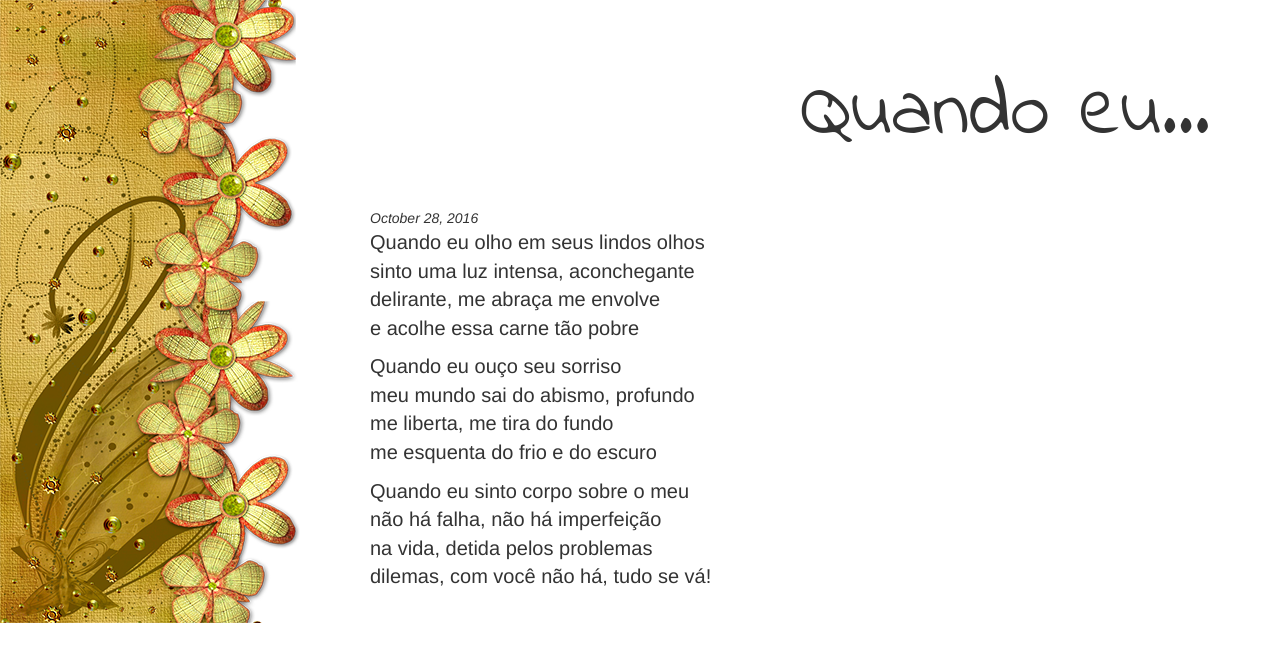
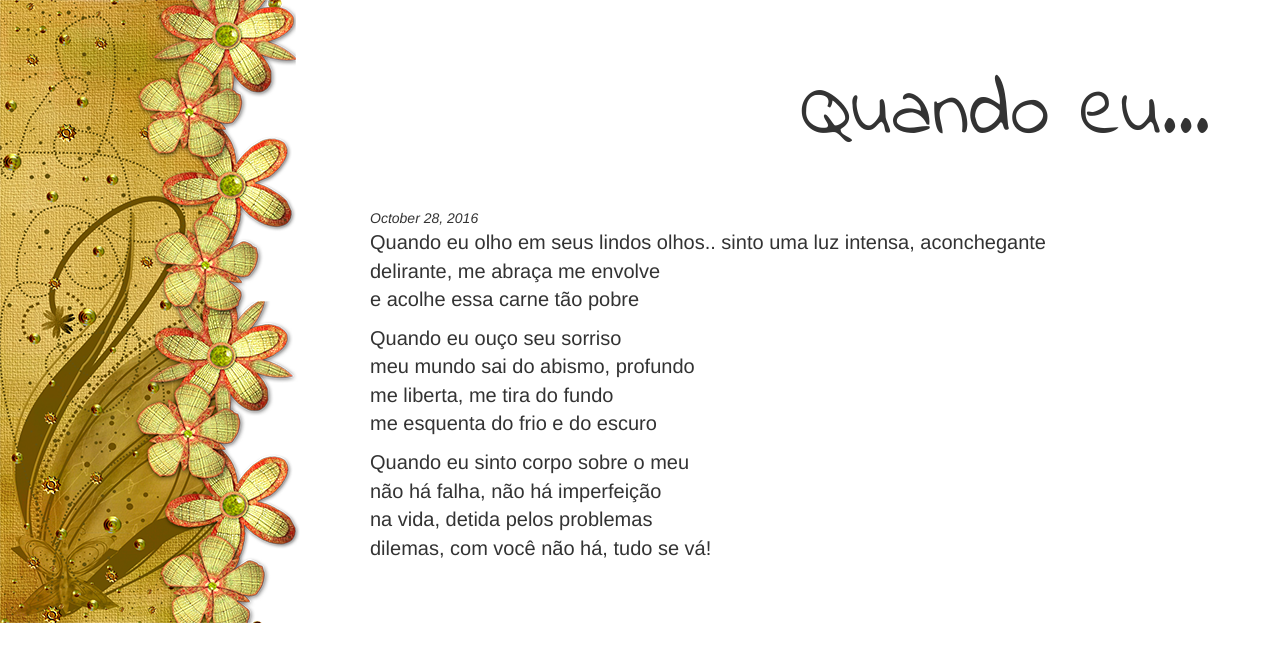
Before and after one commit to theblackbeard/taty, a Jekyll site: the page built from _posts/2016-10-28-quando-eu.markdown, in a window 1280 px wide. Shown: the top 662 px of the page. Built offline with Jekyll 4.4.1, drawn with Linux system fonts in a browser that asks for light colours.

Commit message:
Final Update

```diff
--- a/_posts/2016-10-28-quando-eu.markdown
+++ b/_posts/2016-10-28-quando-eu.markdown
@@ -4,7 +4,7 @@
 date:   2016-10-28 12:13:56 -0300
 categories: amor mensagem
 ---
-Quando eu olho em seus lindos olhos
+Quando eu olho em seus lindos olhos..
 sinto uma luz intensa, aconchegante
 delirante, me abraça me envolve
 e acolhe essa carne tão pobre
```
